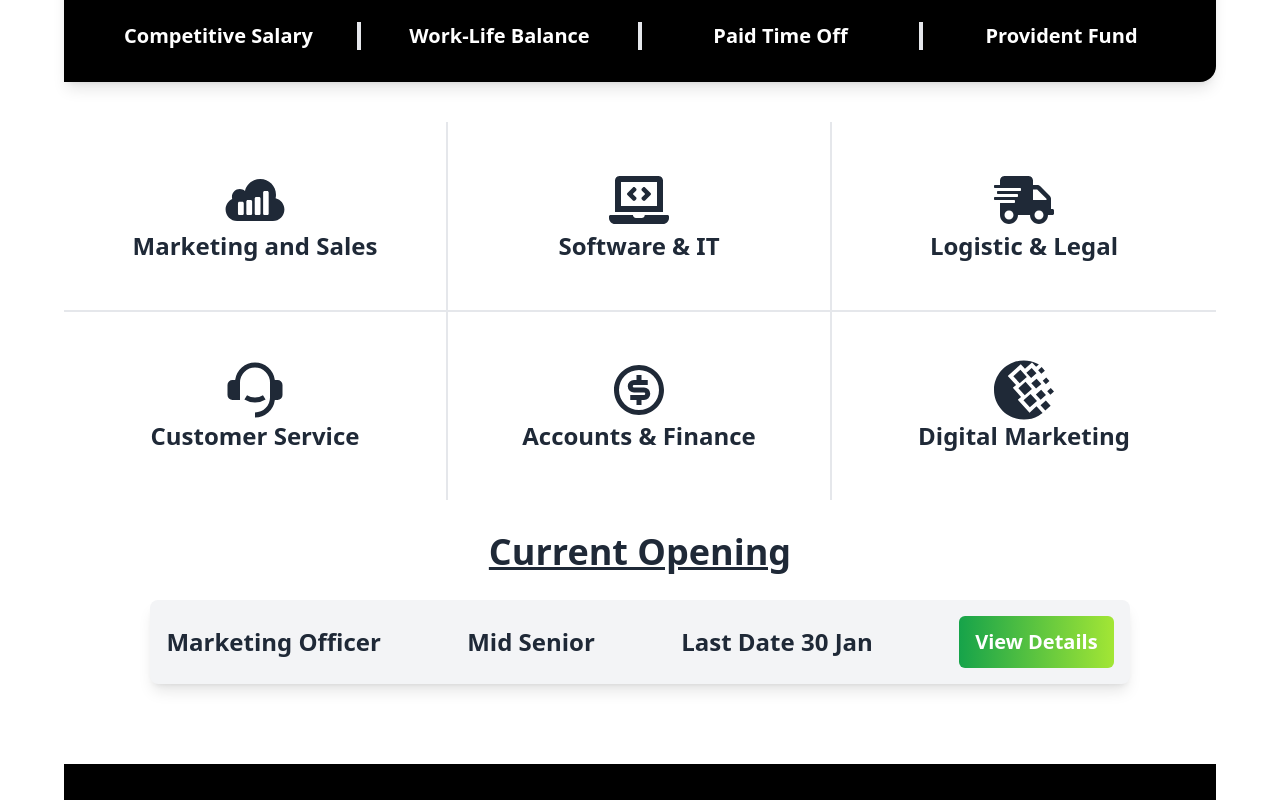
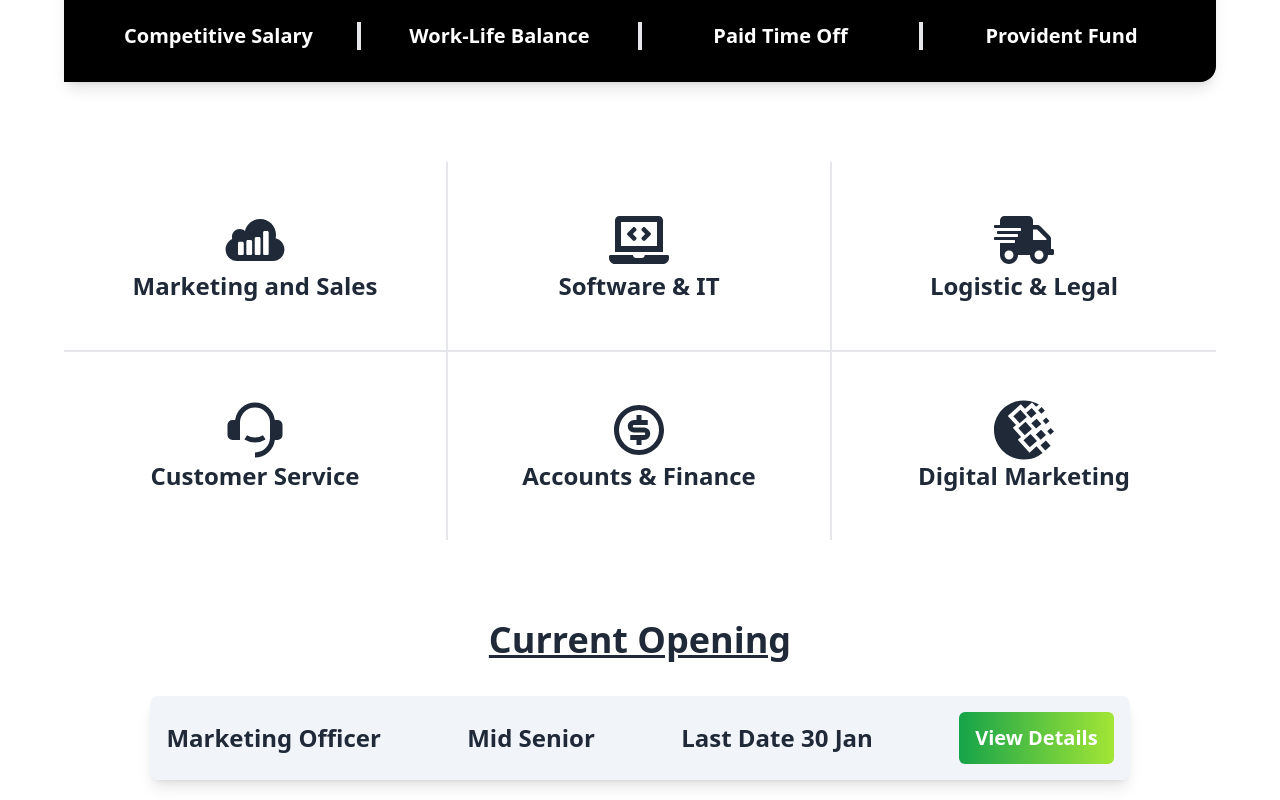
Before and after one commit to Mdsakib999/tazan-group, a React (Vite) app: page /career in a window 1280 px wide. Shown: the part 840-1640 px from the top of the page. Built offline with nearby package versions, Linux system fonts and the light colour scheme.

Commit message:
career section box

```diff
--- a/src/components/Career.jsx
+++ b/src/components/Career.jsx
@@ -43,7 +43,7 @@ const Career = () => {
       </div>
 
       {/*  */}
-      <div className=" mt-10 grid grid-cols-2 lg:grid-cols-3 gap-0">
+      <div className=" my-20 grid grid-cols-2 lg:grid-cols-3 gap-0">
       <div className=" flex flex-col items-center justify-center py-12 hover:bg-slate-100 border-r-2 border-b-2">
         <FaSellsy className="text-6xl" />
         <p className="text-2xl font-semibold">Marketing and Sales</p>
@@ -52,7 +52,7 @@ const Career = () => {
         <FaLaptopCode className="text-6xl" />
         <p className="text-2xl font-semibold">Software & IT</p>
       </div>
-      <div className="flex flex-col items-center justify-center py-12 border-b-2 hover:bg-slate-100">
+      <div className="flex flex-col items-center justify-center py-12 border-b-2 border-r-2 lg:border-r-0 hover:bg-slate-100">
         <FaShippingFast className="text-6xl" />
         <p className="text-2xl font-semibold">Logistic & Legal</p>
       </div>
@@ -69,13 +69,13 @@ const Career = () => {
         <p className="text-2xl font-semibold">Digital Marketing</p>
       </div>
     </div>
-      {/*  */}
+
 
       <h1 className="text-center mt-5 lg:mt-8 text-xl lg:text-4xl font-bold underline">
         Current Opening
       </h1>
 
-      <div className="w-[95%] lg:w-[85%] mt-5 lg:mt-7 px-2 py-2 lg:px-4 lg:py-4 mx-auto flex justify-between items-center bg-gray-100 rounded-lg mb-20 shadow-lg hover:shadow-xl">
+      <div className="w-[95%] lg:w-[85%] mt-5 lg:mt-9 px-2 py-2 lg:px-4 lg:py-4 mx-auto flex justify-between items-center bg-slate-100 rounded-lg mb-20 shadow-lg hover:shadow-xl">
         <p className="font-semibold text-base lg:text-2xl">Marketing Officer</p>
         <p className="hidden lg:block font-semibold text-base lg:text-2xl">
           Mid Senior
```
